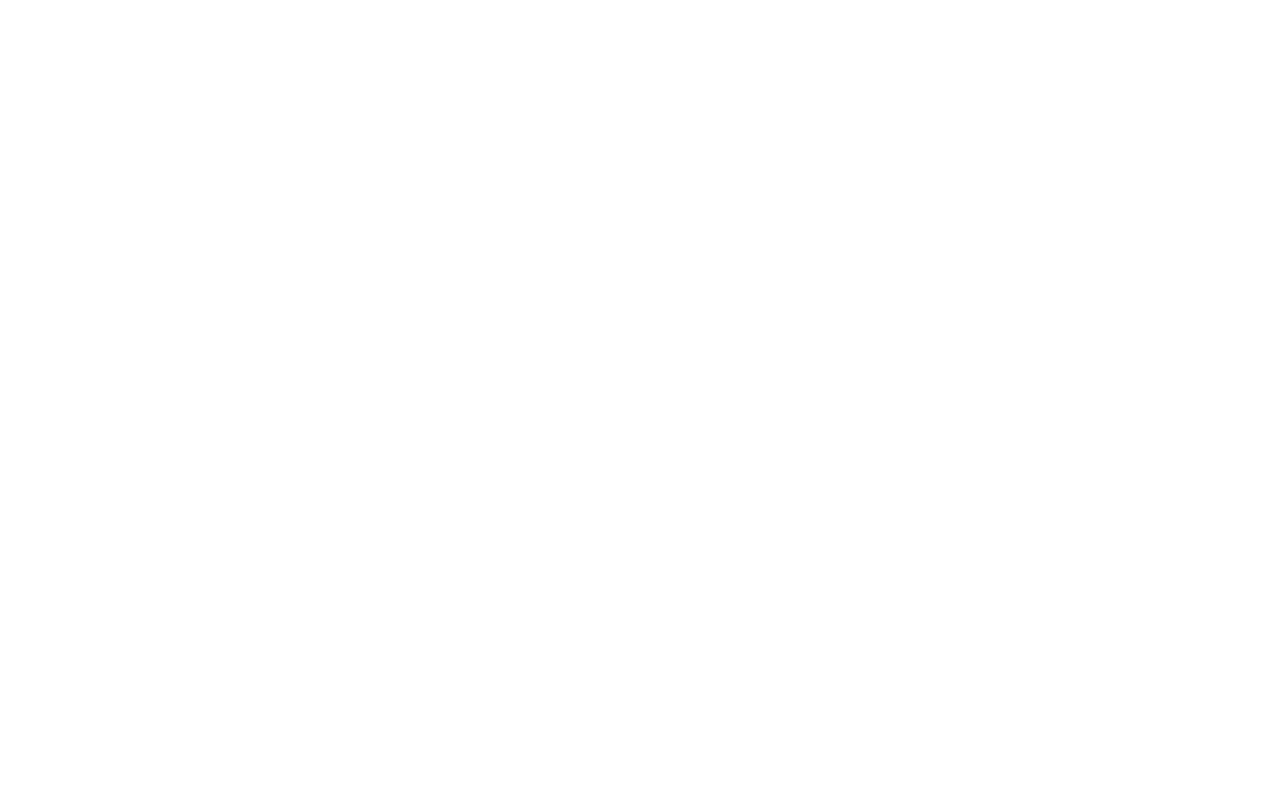
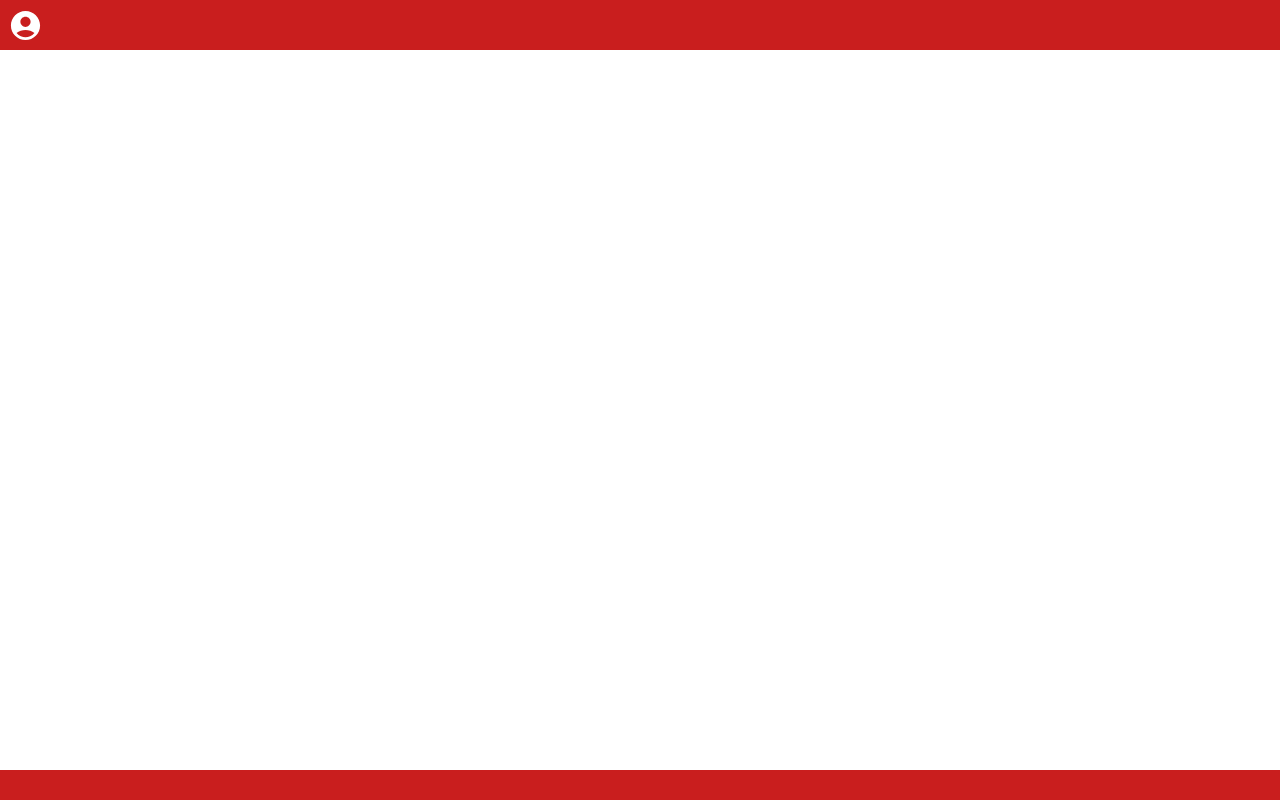
Before and after one commit to gabims029/FRONT---TCC, a React (Vite) app: page /users in a window 1280 px wide. Before the commit this address had no page. Built offline with nearby package versions, Linux system fonts and the light colour scheme; sample sign-in values are in the browser's storage.

Commit message:
ListarUsuarios

```diff
--- a/src/App.jsx
+++ b/src/App.jsx
@@ -6,6 +6,7 @@
 import DefaultLayout from "./components/DefaultLayout";
 import ProtectedRoute from "./components/ProtectedRoute";
 import Cadastro from "./pages/Cadastro";
+import ListarUsuario from "./pages/ListarUsuarios";
 //import MinhasReservas from "./pages/ShowReservas"
 import Perfil from "./pages/Perfil";
 import SalasPage from "./pages/Salas";
@@ -54,6 +55,14 @@
             </ProtectedRoute>
           }
         />
+        <Route
+          path="/users"
+          element={
+            <ProtectedRoute>
+              <ListarUsuario />
+            </ProtectedRoute>
+          }
+        />
       </Routes>
     </Router>
   );
--- a/src/axios/axios.js
+++ b/src/axios/axios.js
@@ -20,6 +20,7 @@
     postLogin: (user) => api.post("/user/login", user),
     postCadastro: (user) => api.post("/user/", user),
     updateUser: (data) => api.put(`/user/`, data),
+    getUsers:() => api.get("/user"),
     getUserByID: (id_usuario) => api.get(`/user/${id_usuario}`),
     deleteUser: (id_usuario) => api.delete(`/user/${id_usuario}`),
     getSalaByBloco: (bloco) => api.get(`/sala/${bloco}`),
--- /dev/null
+++ b/src/pages/ListarUsuarios.jsx
@@ -0,0 +1,15 @@
+import React, { useState } from "react";
+import { Box, Typography, TextField, Button, MenuItem, Snackbar, Alert } from "@mui/material";
+import DefaultLayout from "../components/DefaultLayout";
+import api from "../axios/axios";
+
+function ListarUsuario() {
+
+  return (
+    <DefaultLayout>
+
+    </DefaultLayout>
+  );
+}
+
+export default ListarUsuario;
```
